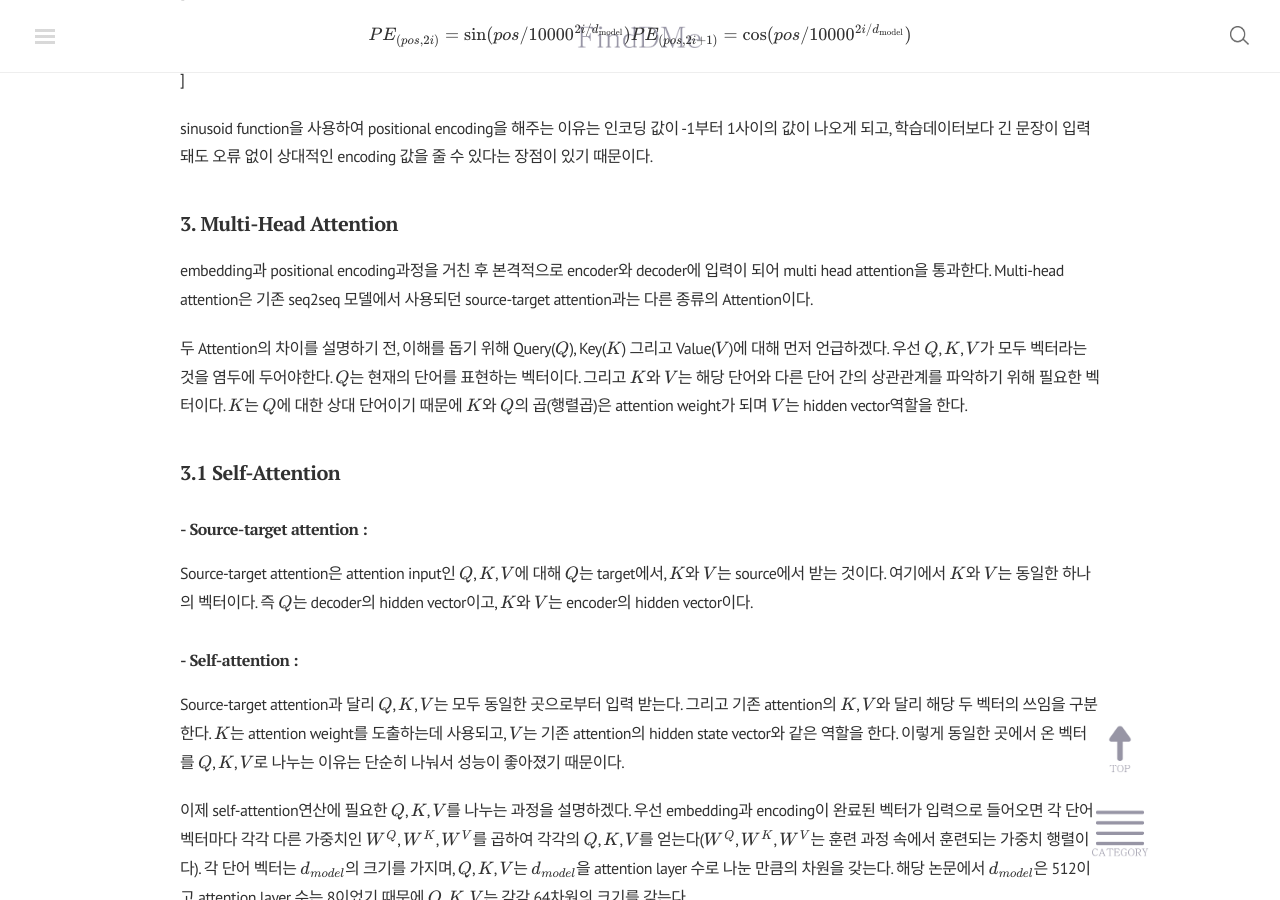
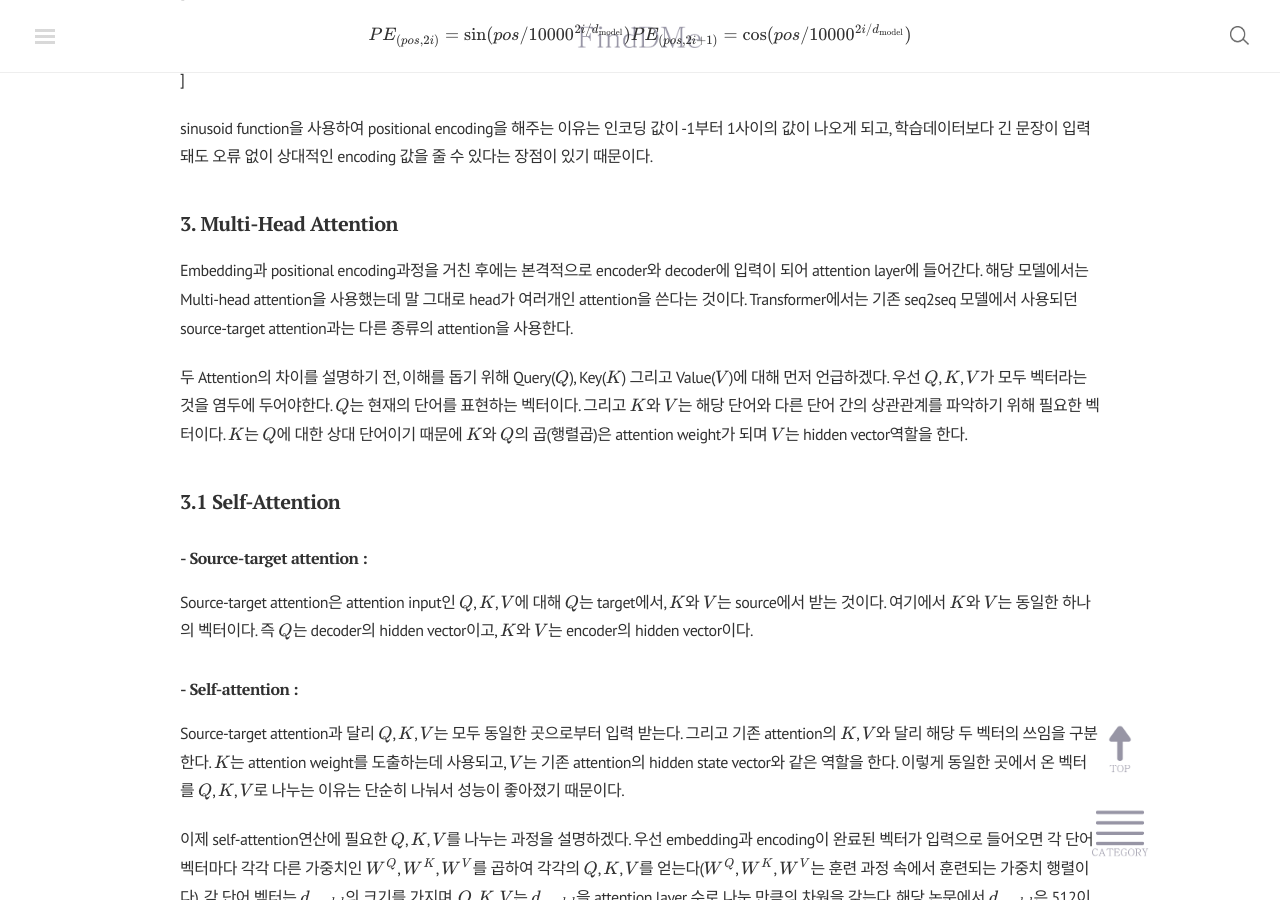
Before and after one commit to finddme/finddme.github.io, a Jekyll site: the page built from blog/index.html, in a window 1280 px wide and 900 px high, scrolled down 5754 px. Built offline with Jekyll 4.4.1, drawn with Linux system fonts in a browser that asks for light colours; nearby versions of some CDN libraries; formulas are drawn with MathJax 3; the list of posts is cut into pages by our own code; comment, search, counter and statistics services are not loaded.

Commit message:
Update 2019-11-19-Transformer.md

```diff
--- a/_posts/2019-11-19-Transformer.md
+++ b/_posts/2019-11-19-Transformer.md
@@ -79,7 +79,7 @@
 
 ## 3\. Multi-Head Attention
 
-embedding과 positional encoding과정을 거친 후 본격적으로 encoder와 decoder에 입력이 되어 multi head attention을 통과한다. Multi-head attention은 기존 seq2seq 모델에서 사용되던 source-target attention과는 다른 종류의 Attention이다.
+Embedding과 positional encoding과정을 거친 후에는 본격적으로 encoder와 decoder에 입력이 되어 attention layer에 들어간다. 해당 모델에서는  Multi-head attention을 사용했는데 말 그대로 head가 여러개인 attention을 쓴다는 것이다. Transformer에서는 기존 seq2seq 모델에서 사용되던 source-target attention과는 다른 종류의 attention을 사용한다.
 
 두 Attention의 차이를 설명하기 전, 이해를 돕기 위해 Query($Q$), Key($K$) 그리고 Value($V$)에 대해 먼저 언급하겠다. 우선 $Q$, $K$, $V$가 모두 벡터라는 것을 염두에 두어야한다.  $Q$는 현재의 단어를 표현하는 벡터이다. 그리고 $K$와 $V$는 해당 단어와 다른 단어 간의 상관관계를 파악하기 위해 필요한 벡터이다. $K$는 $Q$에 대한 상대 단어이기 때문에 $K$와 $Q$의 곱(행렬곱)은 attention weight가 되며 $V$는 hidden vector역할을 한다.
 
```
